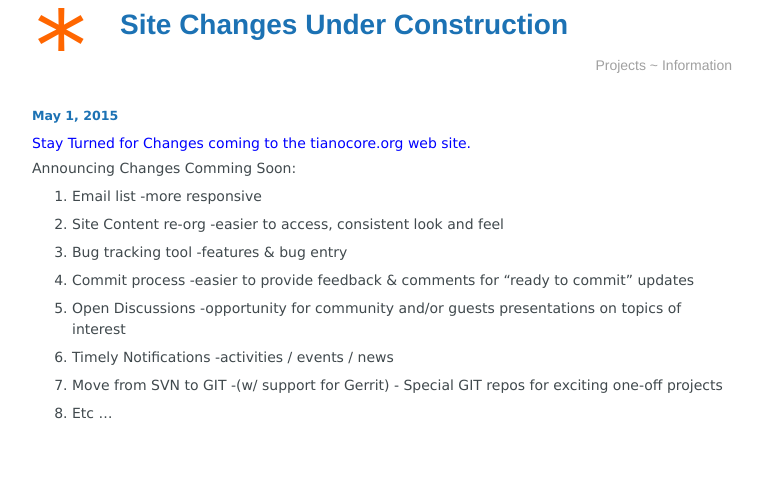
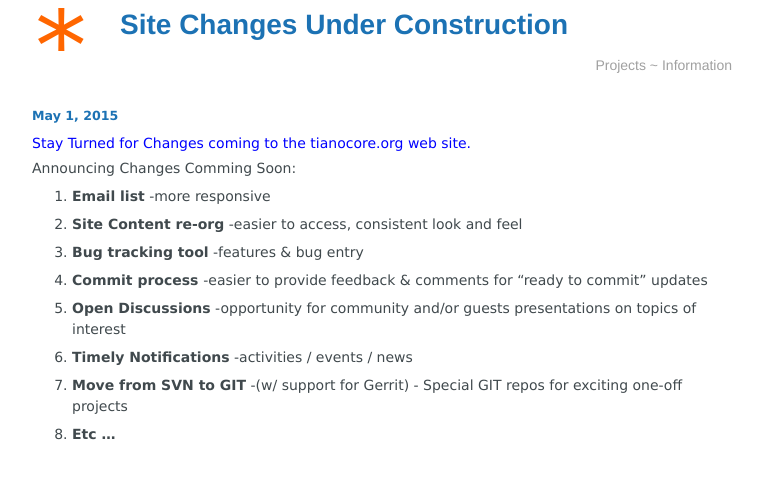
Before and after one commit to tianocore/tianocore.github.io, a Jekyll site: the page built from news/_posts/2015-05-01-UnderConst.md, in a window 1280 px wide. Shown: the top 479 px of the page, without its empty margins (258-1020 px from the left). Built offline with Jekyll 4.4.1, drawn with Linux system fonts in a browser that asks for light colours; nearby versions of some CDN libraries.

```diff
--- a/news/_posts/2015-05-01-UnderConst.md
+++ b/news/_posts/2015-05-01-UnderConst.md
@@ -11,18 +11,18 @@ title: Site Changes Under Construction
 Announcing Changes Comming Soon:
 
 
-1. Email list 		-more responsive
+1. <b>Email list</b> 		-more responsive
 
-2. Site Content re-org  -easier to access, consistent look and feel
+2. <b>Site Content re-org</b>  -easier to access, consistent look and feel
 
-3. Bug tracking tool  	-features & bug entry
+3. <b>Bug tracking tool</b>  	-features & bug entry
 
-4. Commit process  	-easier to provide feedback & comments for "ready to commit" updates
+4. <b>Commit process </b> 	-easier to provide feedback & comments for "ready to commit" updates
 
-5. Open Discussions  	-opportunity for community and/or guests presentations on topics of interest
+5. <b>Open Discussions</b>  	-opportunity for community and/or guests presentations on topics of interest
 
-6. Timely Notifications -activities / events / news
+6. <b>Timely Notifications</b> -activities / events / news
 
-7. Move from SVN to GIT -(w/ support for Gerrit) - Special GIT repos for exciting one-off projects
+7. <b>Move from SVN to GIT</b> -(w/ support for Gerrit) - Special GIT repos for exciting one-off projects
 
-8. Etc ...
+8. <b>Etc ...   </b>
```
